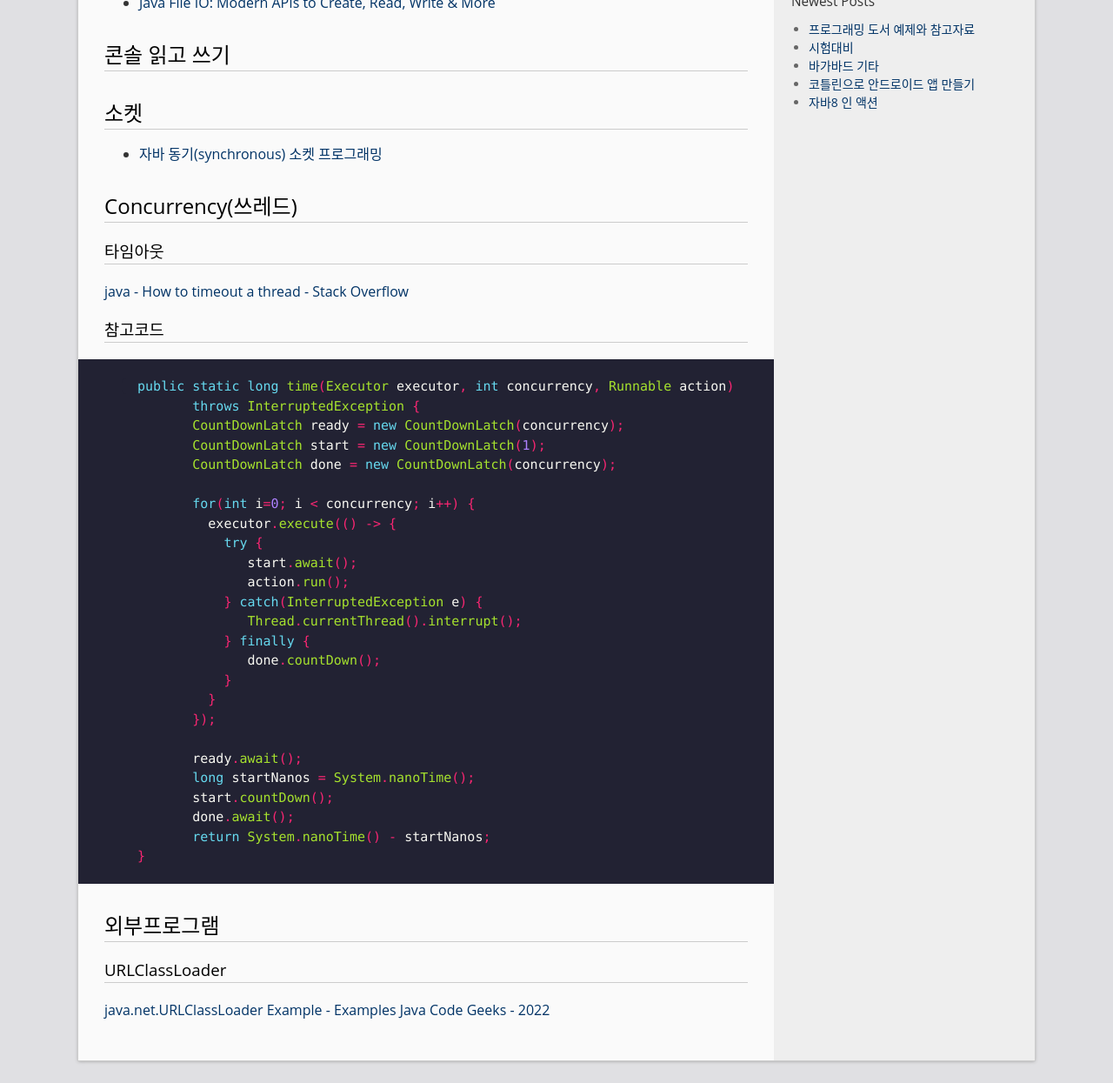
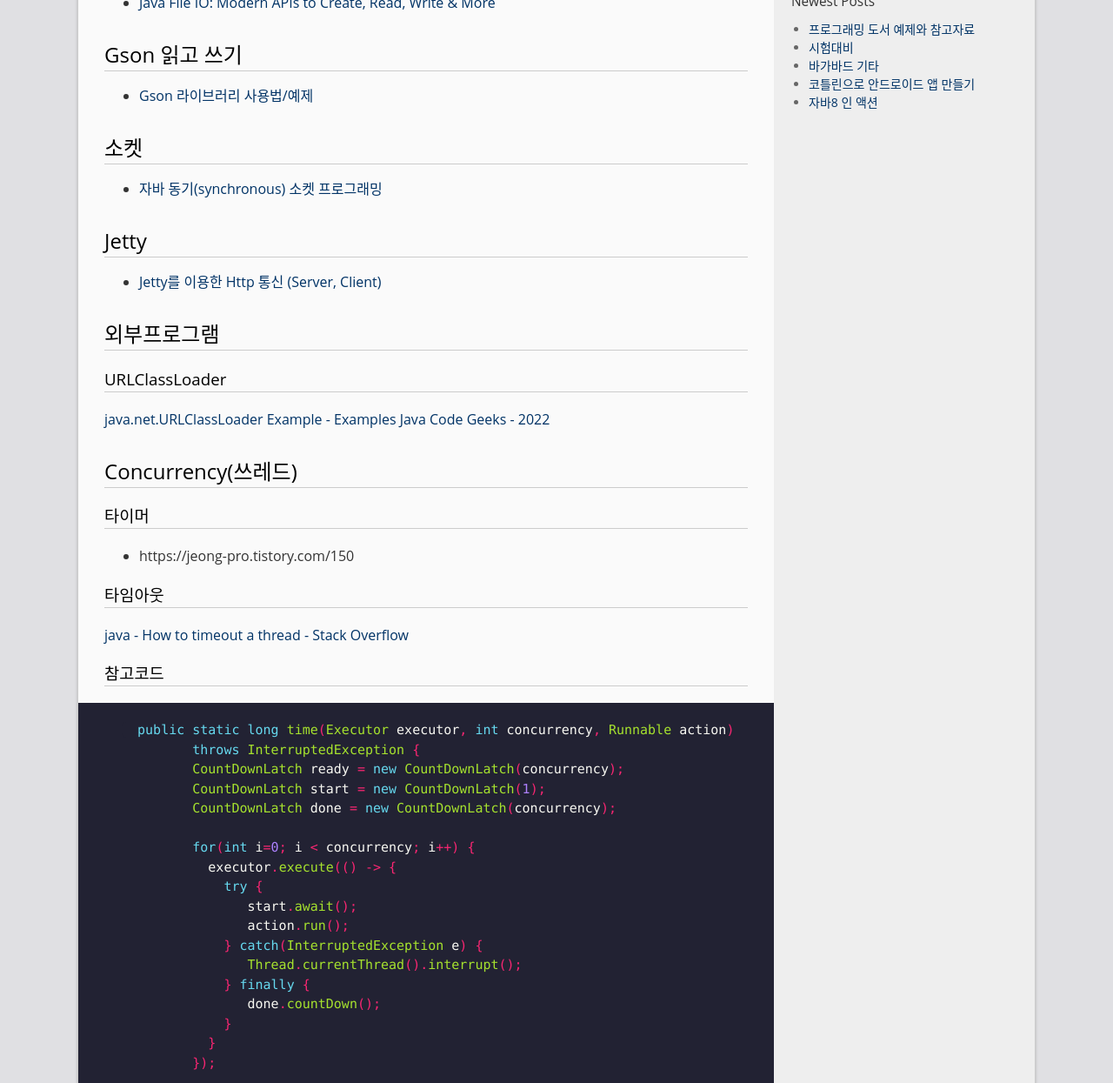
Before and after one commit to jaeminChung/jaeminChung.github.io, a Jekyll site: the page built from _posts/2020-06-04-시험대비.markdown, in a window 1280 px wide and 1400 px high, scrolled down 383 px, cut to the strip 0-1245 px from the top of the window. Shown: the whole strip at 87% size. Built offline with Jekyll 4.4.1, drawn with Linux system fonts in a browser that asks for light colours.

Commit message:
jetty 추가

```diff
--- a/_posts/2020-06-04-시험대비.markdown
+++ b/_posts/2020-06-04-시험대비.markdown
@@ -11,12 +11,24 @@ permalink: /archivers/시험대비
 - [Java7 nio 파일과 디렉토리 탐색, 읽기, 쓰기](http://blog.naver.com/PostView.nhn?blogId=minis24&logNo=220686733911&parentCategoryNo=&categoryNo=82&viewDate=&isShowPopularPosts=false&from=postView)
 - [Java File IO: Modern APIs to Create, Read, Write & More](https://www.marcobehler.com/guides/java-files)
 
-## 콘솔 읽고 쓰기
+## Gson 읽고 쓰기
+- [Gson 라이브러리 사용법/예제](https://hianna.tistory.com/629)
 
 ## 소켓
 - [자바 동기(synchronous) 소켓 프로그래밍](https://jdm.kr/blog/154)
 
+## Jetty
+- [Jetty를 이용한 Http 통신 (Server, Client)](https://blog.naver.com/PostView.naver?blogId=ambidext&logNo=222434508009&categoryNo=0&parentCategoryNo=10&viewDate=&currentPage=1&postListTopCurrentPage=1&from=search
+)
+
+## 외부프로그램
+### URLClassLoader
+[java.net.URLClassLoader Example - Examples Java Code Geeks - 2022](https://examples.javacodegeeks.com/core-java/net/urlclassloader/java-net-urlclassloader-example/)
+
 ## Concurrency(쓰레드)
+### 타이머
+- https://jeong-pro.tistory.com/150
+
 ### 타임아웃
 [java - How to timeout a thread - Stack Overflow](https://stackoverflow.com/questions/2275443/how-to-timeout-a-thread)
 ### 참고코드
```
Also changed, not shown: other parts of _posts/2020-06-04-시험대비.markdown (+0 -4 lines).
